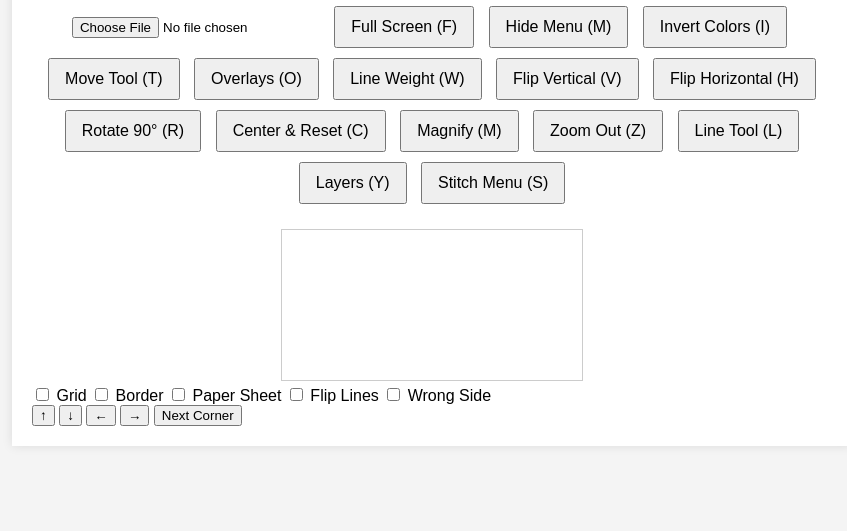
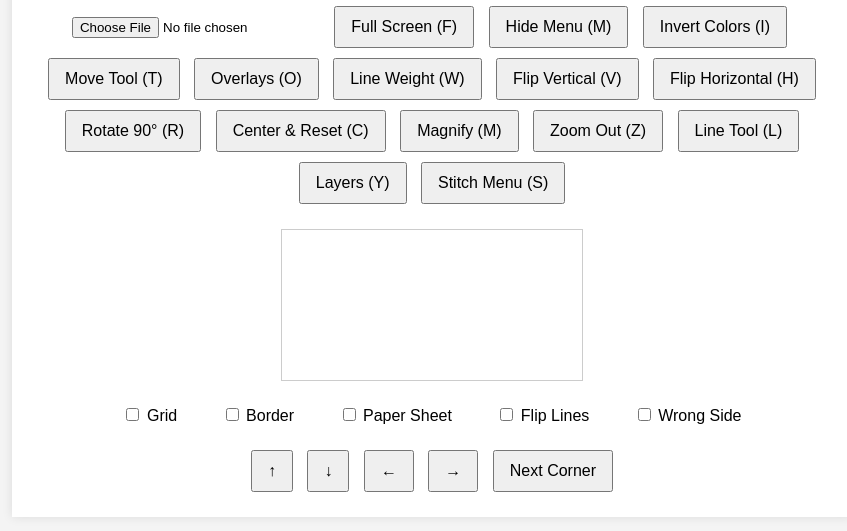
Before and after one commit to onikfilas/diy-projector-app, a plain HTML site: page index.html in a window 1280 px wide. Shown: the part 119-650 px from the top of the page, without its empty margins (208-1055 px from the left). Drawn offline with Linux system fonts and the light colour scheme.

Commit message:
styles.css

```diff
--- a/styles.css
+++ b/styles.css
@@ -39,3 +39,15 @@ canvas {
   max-width: 100%;
   height: auto;
 }
+
+.overlay-options, .move-tool {
+  margin-top: 20px;
+  text-align: center;
+}
+
+.overlay-options label, .move-tool button {
+  margin: 5px;
+  padding: 10px 15px;
+  font-size: 16px;
+  cursor: pointer;
+}
```
